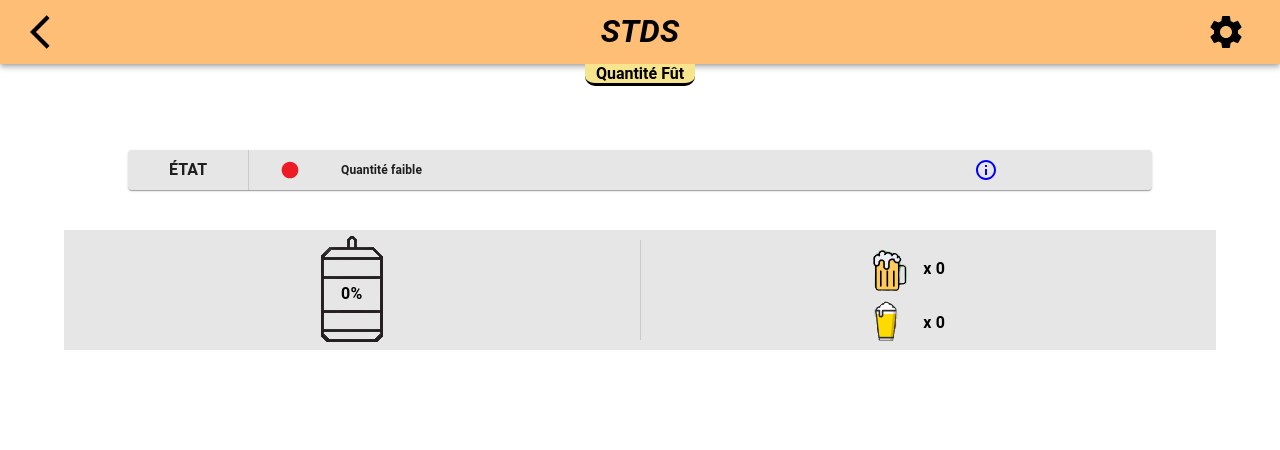
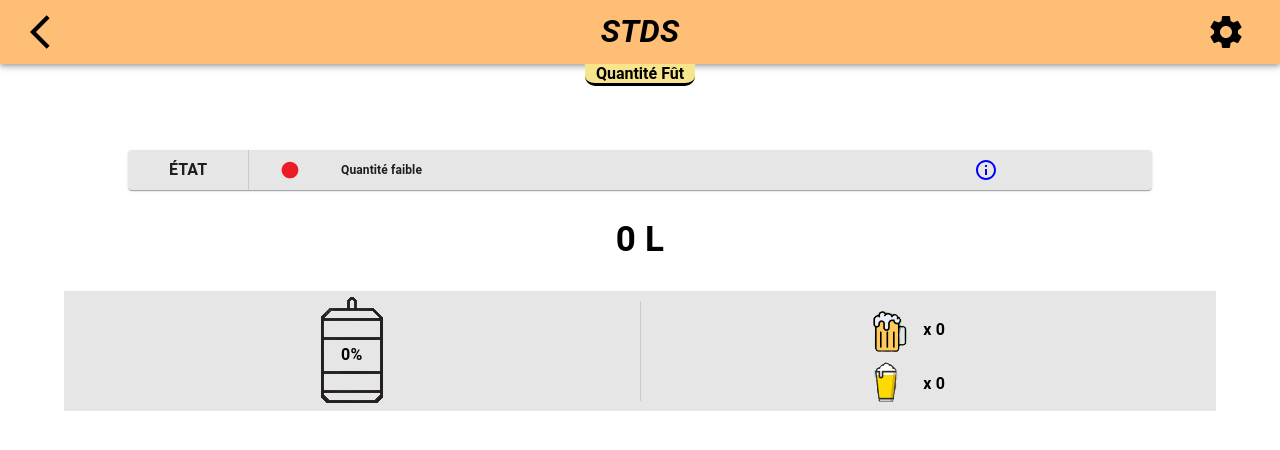
Before and after one commit to Falsimane/SAE-ALT-S3-Dev-22-23-STDS-3B-Equipe-4, a React (Create React App) app in the folder Application/stds-app/: page /quantite in a window 1280 px wide. Shown: the top 450 px of the page. Built offline with nearby package versions, Linux system fonts and the light colour scheme; no server answers.

Commit message:
ajout du nombre de litres visible sur page quantité

```diff
--- a/Application/stds-app/src/pages/QuantiteFut.tsx
+++ b/Application/stds-app/src/pages/QuantiteFut.tsx
@@ -42,7 +42,13 @@ export default function QuantiteFut() {
 
                 <InformationsEtat mesure={"Quantité"} nombre={pourcentageQuantite} nombre2={0}/>
 
-                        <Box sx={{ backgroundColor: "#E6E6E6", height: 120, width: "90%", marginLeft: "5%", marginTop:5}}>
+                <Box>
+                    <Typography sx={{paddingTop: 3, paddingBottom: 3, fontWeight: "bold", textAlign: "center", fontSize: 35}}>
+                        {pourcentageQuantite/100*6} L
+                    </Typography>
+                </Box>
+
+                        <Box sx={{ backgroundColor: "#E6E6E6", height: 120, width: "90%", marginLeft: "5%"}}>
                                 <Box sx={{display: "flex", alignItems: "center", height: "100%", padding : 0}}>
 
                                     <Box sx={{ display: "flex", alignItems: "end", height: 100, marginTop: 1.5, justifyContent: "center", width: "50%"}}>
```
